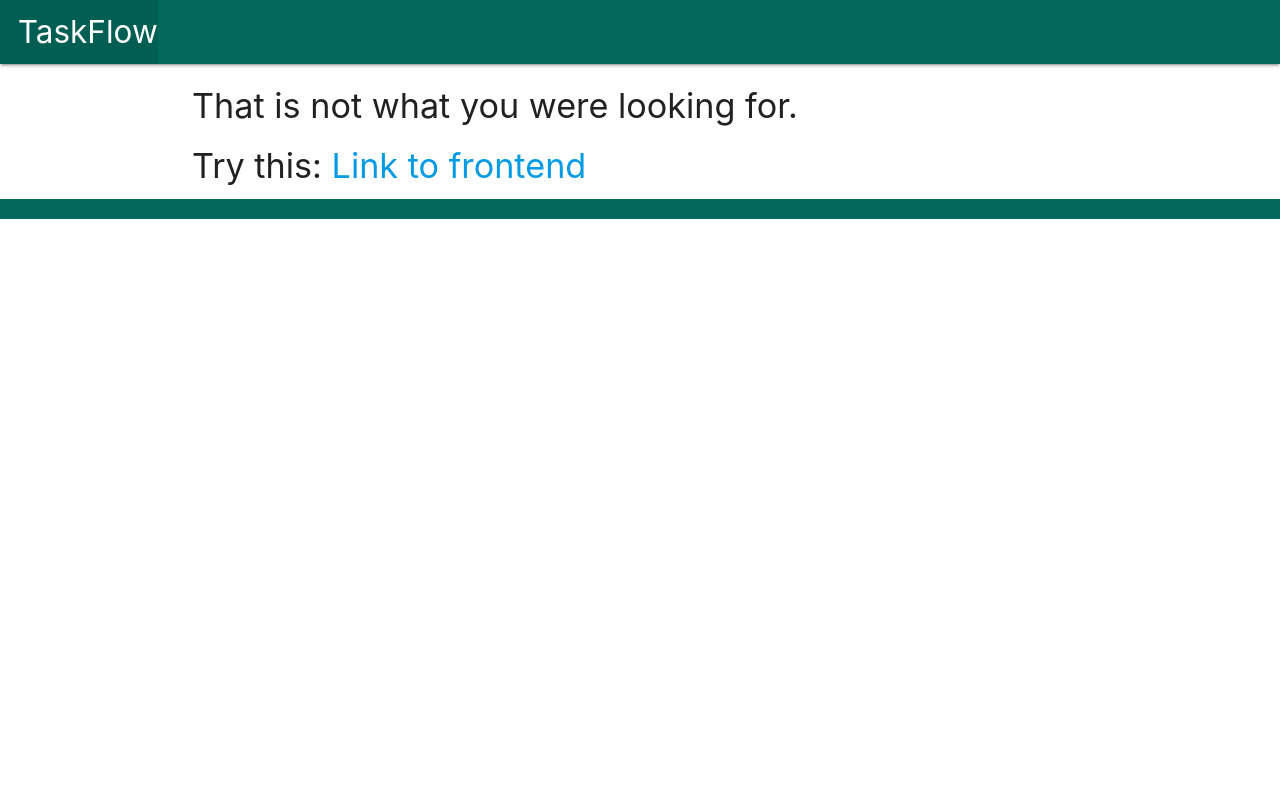
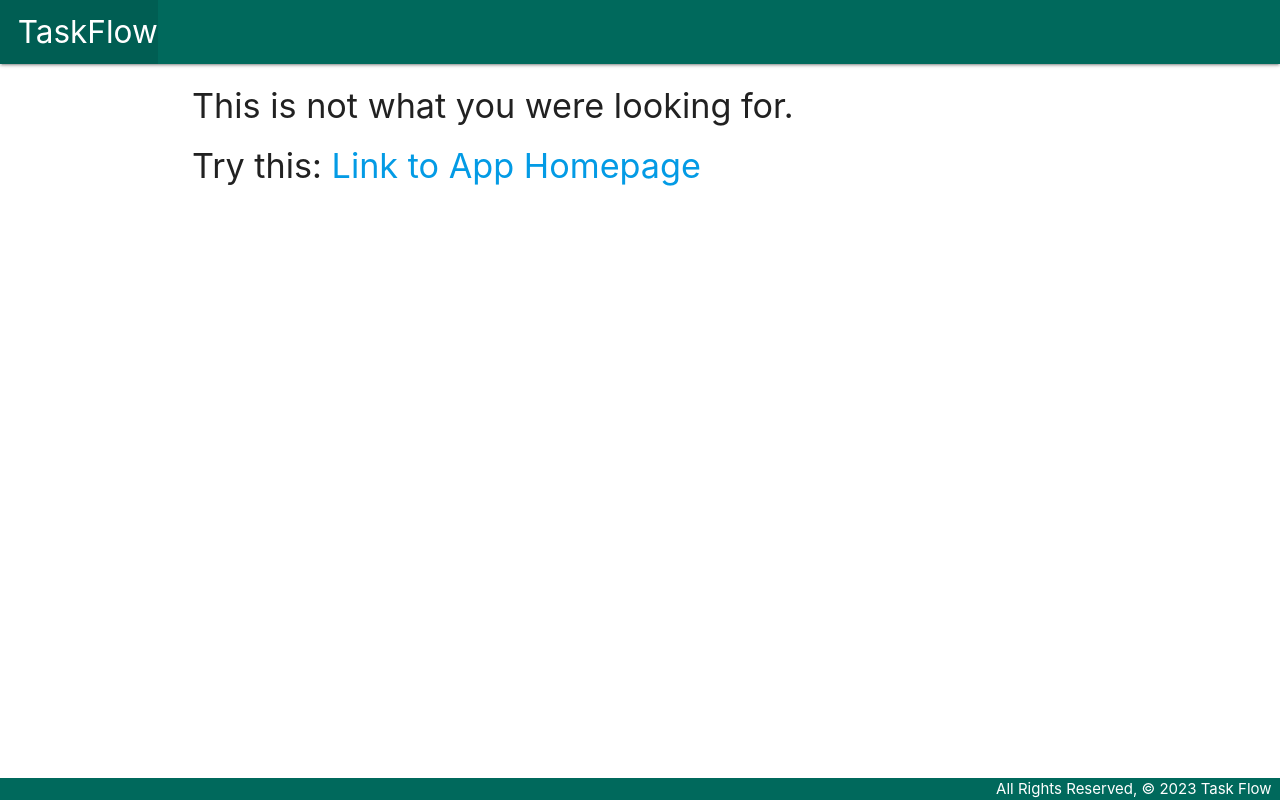
Before and after one commit to reddyfede/task-flow, a Django app: page / in a window 1280 px wide. Run offline with Django 4.2, Linux system fonts and the light colour scheme.

Commit message:
add server homepage link to client url

```diff
--- /dev/null
+++ b/server/main_app/static/css/style.css
@@ -0,0 +1,14 @@
+body {
+    display: flex;
+    min-height: 100vh;
+    flex-direction: column;
+  }
+
+  main {
+    flex: 1 0 auto;
+  }
+
+  footer.page-footer {
+    padding-top: 0;
+    text-align: right;
+  }
--- a/server/main_app/templates/home.html
+++ b/server/main_app/templates/home.html
@@ -24,8 +24,8 @@
     </nav>
   </header>
   <main class="container">
-    <h4>That is not what you were looking for.</h4>
-    <h4>Try this: <a href="https://youtu.be/dQw4w9WgXcQ">Link to frontend</a> </h4>
+    <h4>This is not what you were looking for.</h4>
+    <h4>Try this: <a href="https://task-flow-prod.netlify.app/">Link to App Homepage</a> </h4>
   </main>
   <footer class="page-footer teal darken-3">
     <div class="right">All Rights Reserved, &copy; 2023 Task Flow &nbsp;</div>
```
